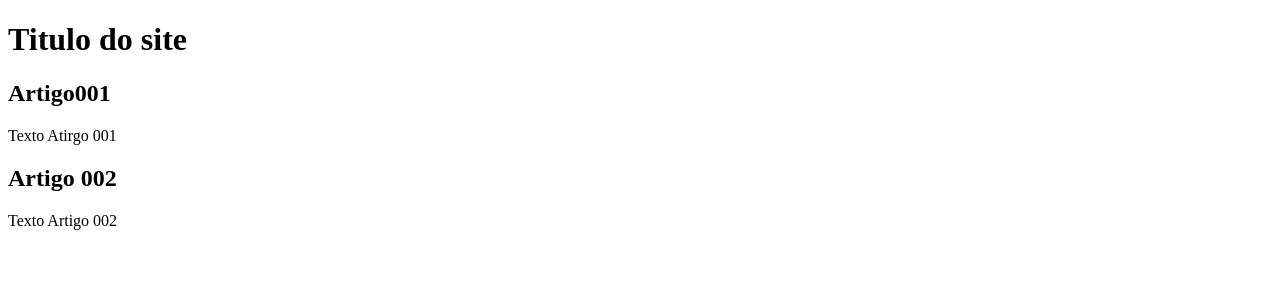
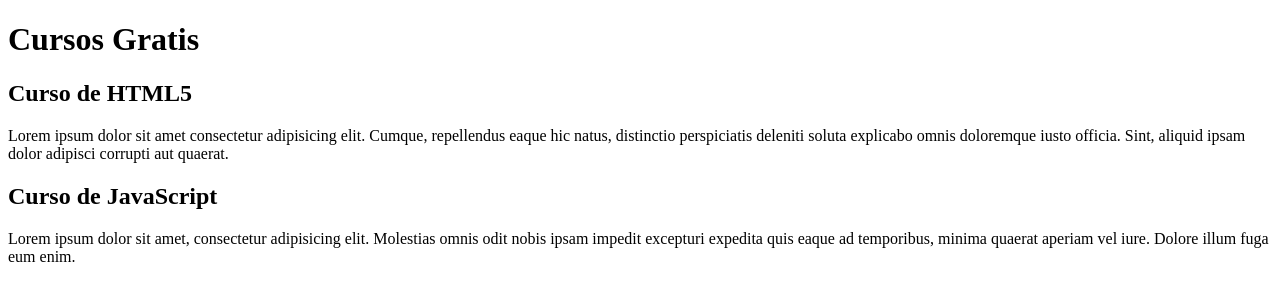
Before and after one commit to huelden/Projeto-site, a plain HTML site: page index.html in a window 1280 px wide. Drawn offline with Linux system fonts and the light colour scheme.

Commit message:
Comecei a escrever conteudo

```diff
--- a/index.html
+++ b/index.html
@@ -8,15 +8,15 @@
 <body>
   <main>
     <header>
-    <h1>Titulo do site</h1>
+    <h1>Cursos Gratis </h1>
     </header>
     <article>
-        <h2>Artigo001</h2>
-        <p>Texto Atirgo 001</p>
+        <h2>Curso de HTML5</h2>
+        <p>Lorem ipsum dolor sit amet consectetur adipisicing elit. Cumque, repellendus eaque hic natus, distinctio perspiciatis deleniti soluta explicabo omnis doloremque iusto officia. Sint, aliquid ipsam dolor adipisci corrupti aut quaerat.</p>
     </article>
     <article>
-        <h2>Artigo 002</h2>
-        <p>Texto Artigo 002</p>
+        <h2>Curso de JavaScript</h2>
+        <p>Lorem ipsum dolor sit amet, consectetur adipisicing elit. Molestias omnis odit nobis ipsam impedit excepturi expedita quis eaque ad temporibus, minima quaerat aperiam vel iure. Dolore illum fuga eum enim.</p>
     </article>
   </main>
 </body>
```
